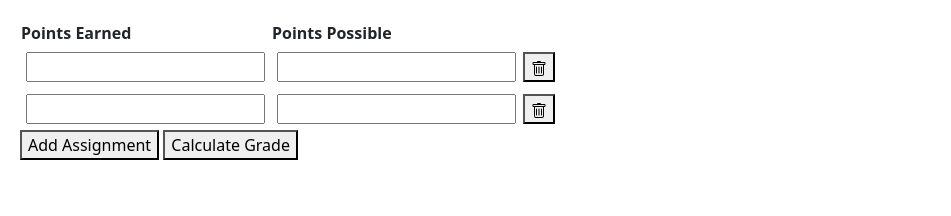
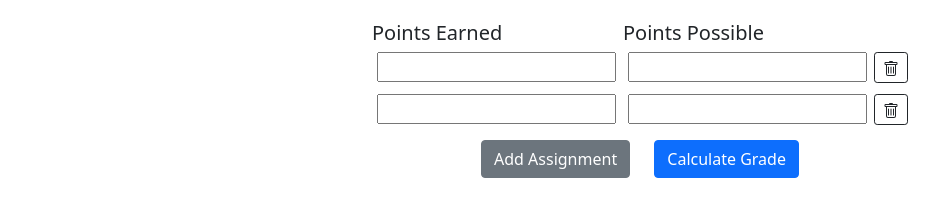
Before and after one commit to Axeinator/Grade-Tools, a website: page public/whatif.html in a window 1280 px wide. Shown: the whole page, without its empty margins (0-951 px from the left). Drawn offline with nearby package versions, Linux system fonts and the light colour scheme.

Commit message:
fixed some styles, refined delete function in whatif

```diff
--- a/public/stylesheets/main.css
+++ b/public/stylesheets/main.css
@@ -20,10 +20,13 @@ h1 {
     margin-bottom: 30px;
 }
 
-h3 {
+h3, h4 {
     margin: 20px;
 }
 
 input {
     margin: 5px;
 }
+.btn-primary, .btn-secondary {
+    margin: 10px;
+}
--- a/public/whatif.html
+++ b/public/whatif.html
@@ -12,17 +12,18 @@
             crossorigin="anonymous"></script>
 </head>
 <body>
+<div class="d-flex justify-content-center">
     <table id="grades">
         <tbody>
         <tr>
-        <th>
+            <th class="h5">
                 Points Earned
             </th>
-        <th>
+            <th class="h5">
                 Points Possible
             </th>
         </tr>
-    <tr>
+        <tr data-num="1">
             <td>
                 <input name="earnedgrade" data-num="1">
             </td>
@@ -30,7 +31,7 @@
                 <input name="possiblegrade" data-num="1">
             </td>
             <td>
-            <button data-num="1" onclick="deleteGrade(this)">
+                <button data-num="1" onclick="deleteGrade(this)" class="btn btn-sm btn-outline-dark">
                     <svg xmlns="http://www.w3.org/2000/svg" width="16" height="16" fill="currentColor" class="bi bi-trash"
                          viewBox="0 0 16 16">
                         <path d="M5.5 5.5A.5.5 0 0 1 6 6v6a.5.5 0 0 1-1 0V6a.5.5 0 0 1 .5-.5zm2.5 0a.5.5 0 0 1 .5.5v6a.5.5 0 0 1-1 0V6a.5.5 0 0 1 .5-.5zm3 .5a.5.5 0 0 0-1 0v6a.5.5 0 0 0 1 0V6z"/>
@@ -40,7 +41,7 @@
                 </button>
             </td>
         </tr>
-    <tr>
+        <tr data-num="2">
 
             <td>
                 <input name="earnedgrade" data-num="2">
@@ -49,7 +50,7 @@
                 <input name="possiblegrade" data-num="2">
             </td>
             <td>
-            <button data-num="2" onclick="deleteGrade(this)">
+                <button data-num="2" onclick="deleteGrade(this)" class="btn btn-sm btn-outline-dark">
                     <svg xmlns="http://www.w3.org/2000/svg" width="16" height="16" fill="currentColor" class="bi bi-trash"
                          viewBox="0 0 16 16">
                         <path d="M5.5 5.5A.5.5 0 0 1 6 6v6a.5.5 0 0 1-1 0V6a.5.5 0 0 1 .5-.5zm2.5 0a.5.5 0 0 1 .5.5v6a.5.5 0 0 1-1 0V6a.5.5 0 0 1 .5-.5zm3 .5a.5.5 0 0 0-1 0v6a.5.5 0 0 0 1 0V6z"/>
@@ -62,17 +63,24 @@
         </tr>
         </tbody>
     </table>
+</div>
+<div class="col text-center">
+    <button onclick="insertGrade()" class="btn btn-secondary">Add Assignment</button>
+    <button onclick="currentGrade()" class="btn btn-primary">Calculate Grade</button>
+    <h4 id="currentGrade"></h4>
+</div>
 
 
-<button onclick="insertGrade()">Add Assignment</button>
-<button onclick="currentGrade()">Calculate Grade</button>
-<h4 id="currentGrade"></h4>
+
+
 </body>
 <script>
   let gradeNum = 3
   function insertGrade() {
     let table = document.getElementById('grades')
-    table.insertRow(-1).innerHTML = `
+    row = table.insertRow(-1)
+    row.setAttribute(`data-num`, gradeNum)
+    row.innerHTML = `
         <td>
             <input name="earnedgrade" data-num="${gradeNum}">
         </td>
@@ -80,7 +88,7 @@
             <input name="possiblegrade" data-num="${gradeNum}">
         </td>
         <td>
-            <button data-num="${gradeNum}" onclick="deleteGrade(this)">
+            <button data-num="${gradeNum}" onclick="deleteGrade(this)" class="btn btn-sm btn-outline-dark">
                 <svg xmlns="http://www.w3.org/2000/svg" width="16" height="16" fill="currentColor" class="bi bi-trash"
                      viewBox="0 0 16 16">
                     <path d="M5.5 5.5A.5.5 0 0 1 6 6v6a.5.5 0 0 1-1 0V6a.5.5 0 0 1 .5-.5zm2.5 0a.5.5 0 0 1 .5.5v6a.5.5 0 0 1-1 0V6a.5.5 0 0 1 .5-.5zm3 .5a.5.5 0 0 0-1 0v6a.5.5 0 0 0 1 0V6z"/>
@@ -98,7 +106,6 @@
     elements.forEach(element => {
       $(element).remove()
     })
-    $('#grades').css('display', 'block')
   }
 </script>
 </html>
```
Lines whose indentation alone changed are shown as unchanged.
